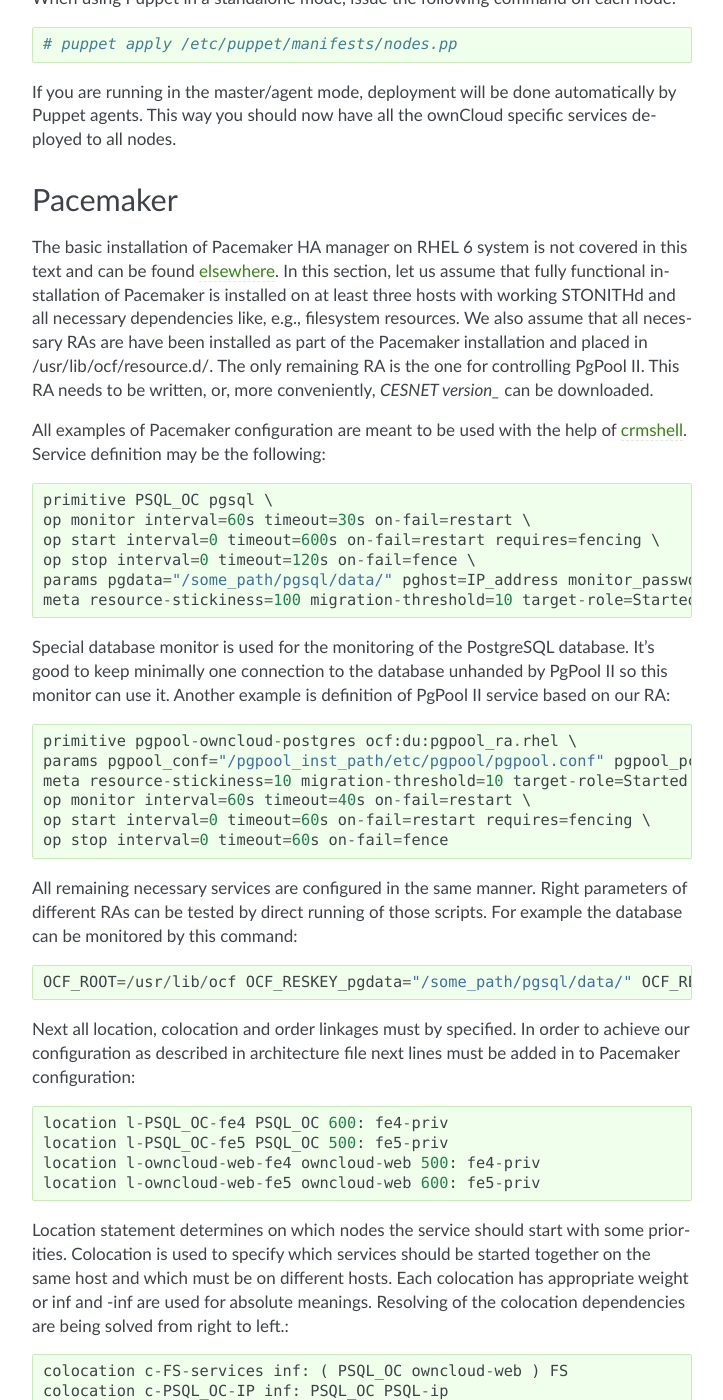
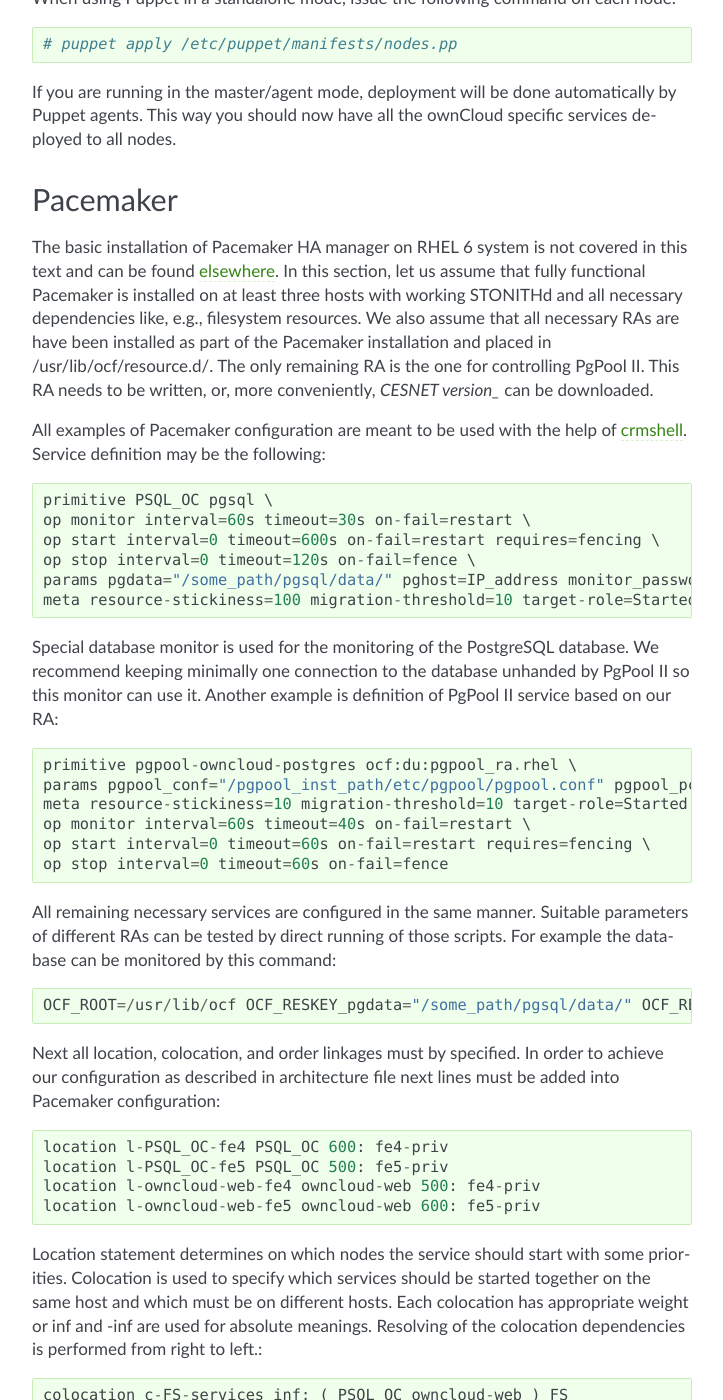
Before and after one commit to switch-ch/cloudservice-owncloud, a Sphinx documentation site: the page built from source/cesnet/installation.rst, in a window 1280 px wide and 1400 px high, scrolled down 3113 px. Shown: the whole window, without its empty margins (388-1111 px from the left). Built offline with Sphinx 7.4.7, drawn with Linux system fonts in a browser that asks for light colours; some of the changed text lies outside the part shown.

Commit message:
style corrections

```diff
--- a/source/cesnet/installation.rst
+++ b/source/cesnet/installation.rst
@@ -147,7 +147,7 @@
 Pacemaker
 ---------
 
-The basic installation of Pacemaker HA manager on RHEL 6 system is not covered in this text and can be found elsewhere_. In this section, let us assume that fully functional installation of Pacemaker is installed on at least three hosts with working STONITHd and all necessary dependencies like, e.g., filesystem resources. We also assume that all necessary RAs are have been installed as part of the Pacemaker installation and placed in /usr/lib/ocf/resource.d/. The only remaining RA is the one for controlling PgPool II. This RA needs to be written, or, more conveniently, `CESNET version_` can be downloaded.
+The basic installation of Pacemaker HA manager on RHEL 6 system is not covered in this text and can be found elsewhere_. In this section, let us assume that fully functional Pacemaker is installed on at least three hosts with working STONITHd and all necessary dependencies like, e.g., filesystem resources. We also assume that all necessary RAs are have been installed as part of the Pacemaker installation and placed in /usr/lib/ocf/resource.d/. The only remaining RA is the one for controlling PgPool II. This RA needs to be written, or, more conveniently, `CESNET version_` can be downloaded.
 
 All examples of Pacemaker configuration are meant to be used with the help of crmshell_. Service definition may be the following::
 
@@ -158,7 +158,7 @@
         params pgdata="/some_path/pgsql/data/" pghost=IP_address monitor_password=password monitor_user=user pgdb=monitor \
         meta resource-stickiness=100 migration-threshold=10 target-role=Started
 
-Special database monitor is used for the monitoring of the PostgreSQL database. It's good to keep minimally one connection to the database unhanded by PgPool II so this monitor can use it.
+Special database monitor is used for the monitoring of the PostgreSQL database. We recommend keeping minimally one connection to the database unhanded by PgPool II so this monitor can use it.
 Another example is definition of PgPool II service based on our RA::
 
         primitive pgpool-owncloud-postgres ocf:du:pgpool_ra.rhel \
@@ -168,11 +168,11 @@
         op start interval=0 timeout=60s on-fail=restart requires=fencing \
         op stop interval=0 timeout=60s on-fail=fence
 
-All remaining necessary services are configured in the same manner. Right parameters of different RAs can be tested by direct running of those scripts. For example the database can be monitored by this command::
+All remaining necessary services are configured in the same manner. Suitable parameters of different RAs can be tested by direct running of those scripts. For example the database can be monitored by this command::
 
         OCF_ROOT=/usr/lib/ocf OCF_RESKEY_pgdata="/some_path/pgsql/data/" OCF_RESKEY_pghost=IP_address OCF_RESKEY_monitor_password="password" OCF_RESKEY_monitor_user=user OCF_RESKEY_pgdb=monitor /usr/lib/ocf/resource.d/heartbeat/pgsql monitor
 
-Next all location, colocation and order linkages must by specified. In order to achieve our configuration as described in architecture file next lines must be added in to Pacemaker configuration::
+Next all location, colocation, and order linkages must by specified. In order to achieve our configuration as described in architecture file next lines must be added into Pacemaker configuration::
 
         location l-PSQL_OC-fe4 PSQL_OC 600: fe4-priv
         location l-PSQL_OC-fe5 PSQL_OC 500: fe5-priv
@@ -180,7 +180,7 @@
         location l-owncloud-web-fe5 owncloud-web 600: fe5-priv
 
 Location statement determines on which nodes the service should start with some priorities.
-Colocation is used to specify which services should be started together on the same host and which must be on different hosts. Each colocation has appropriate weight or inf and -inf are used for absolute meanings. Resolving of the colocation dependencies are being solved from right to left.::
+Colocation is used to specify which services should be started together on the same host and which must be on different hosts. Each colocation has appropriate weight or inf and -inf are used for absolute meanings. Resolving of the colocation dependencies is performed from right to left.::
 
         colocation c-FS-services inf: ( PSQL_OC owncloud-web ) FS
         colocation c-PSQL_OC-IP inf: PSQL_OC PSQL-ip
@@ -195,7 +195,7 @@
         order o-owncloud_web-IP inf: owncloud-ip owncloud-web
         order o-owncloud_web-IPv6 inf: owncloud-ipv6 owncloud-web
 
-After successful configuration of all services fine tuning of each of timeouts must take place. There is no general values of timeouts, but good start is the use of recommended ones from RA's scripts.
+After successful configuration of all services, fine tuning of timeout values is necessary according to overall behaviour of the system. There are no general values of timeouts, we recommend to start with the ones from RA scripts.
 
 Setting up ownCloud
 -------------------
```
